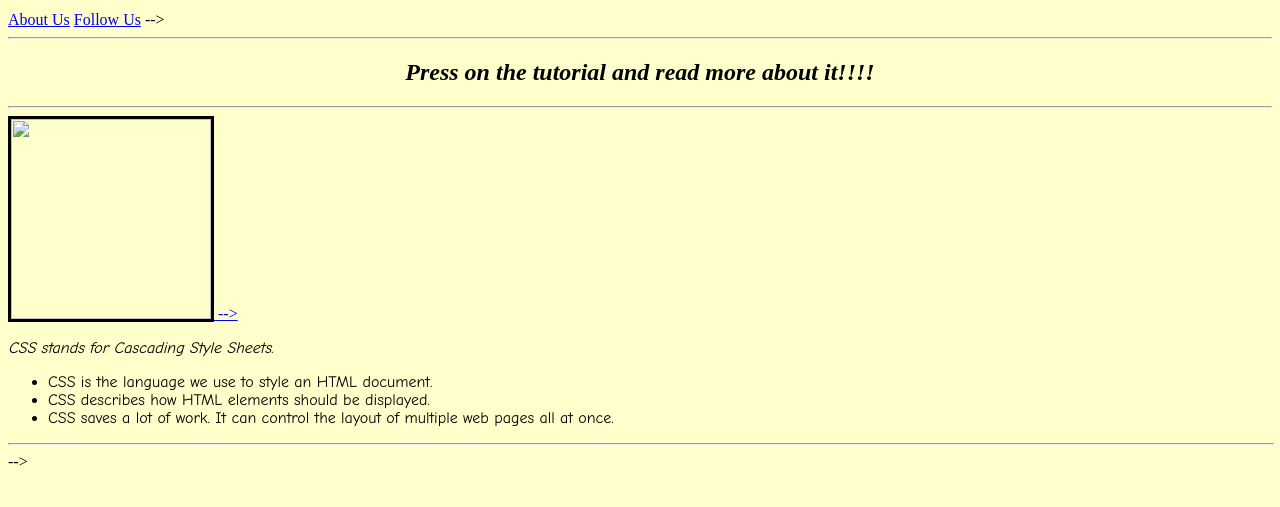
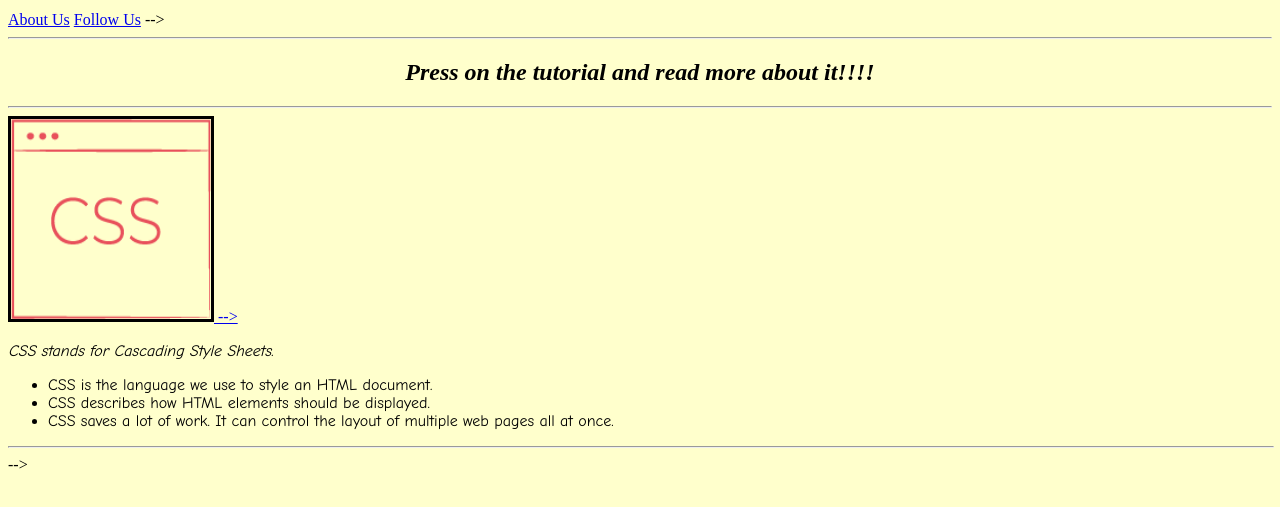
Before and after one commit to vidhi123654/p49, a plain HTML site: page index.html in a window 1280 px wide. Shown: the part 89-596 px from the top of the page. Drawn offline with Linux system fonts and the light colour scheme.

Commit message:
Update index.html

```diff
--- a/index.html
+++ b/index.html
@@ -55,8 +55,8 @@
     <a href="https://developer.mozilla.org/en-US/docs/Web/CSS">
 
     <!-- uncomment the code for displaying the image-->
-     <img src="css.png" width="200px" height="200px"> -->
-    <!-- <img src="images/css.png" width="200px" height="200px"> -->
+    <!-- <img src="css.png" width="200px" height="200px"> -->
+     <img src="images/css.png" width="200px" height="200px"> -->
     <!-- <img src:"images/css.png" width="200px" height="200px"> -->
     <!-- <img src:"css.png" width="200px" height="200px"> -->
 
```
